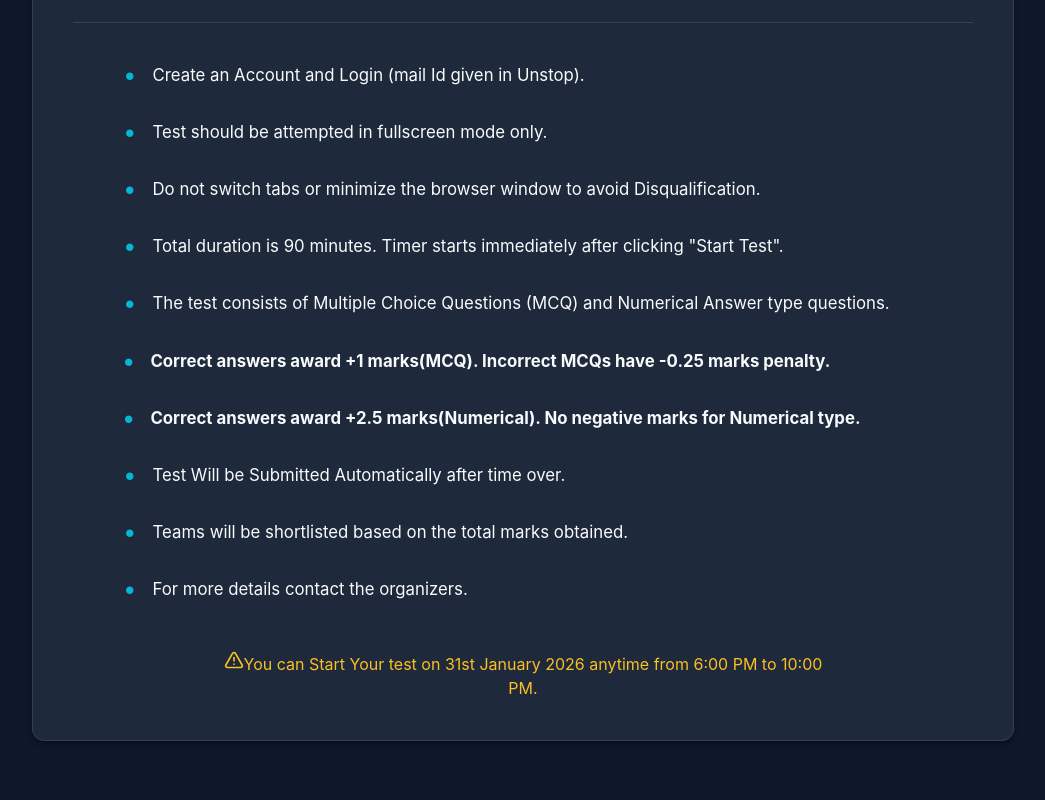
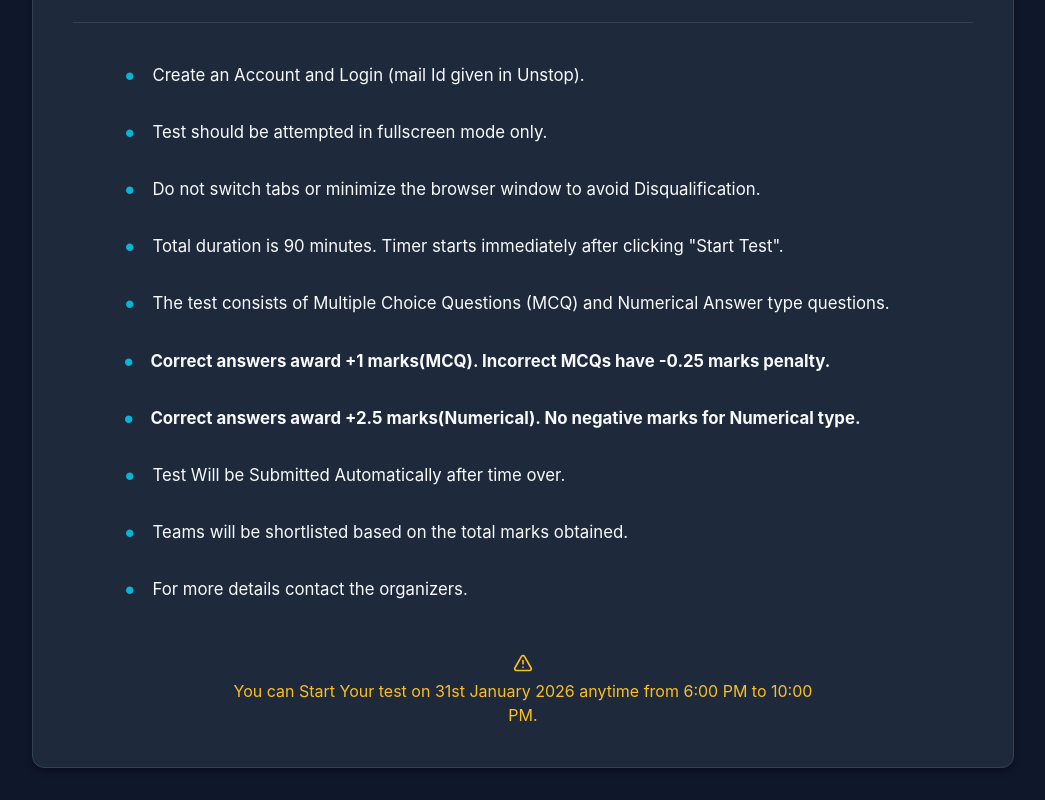
Before and after one commit to aruns-0610/e-cadathon-new, a React (Vite) app: page / in a window 1280 px wide. Shown: the part 941-1741 px from the top of the page, without its empty margins (117-1162 px from the left). Before the commit the page ends 1714 px from the top, so only its background shows below. Built offline with nearby package versions, Linux system fonts and the light colour scheme; no server answers.

Commit message:
Final Updates-2

```diff
--- a/src/components/Instructions.jsx
+++ b/src/components/Instructions.jsx
@@ -64,7 +64,7 @@ const Instructions = ({ onStartTest, user }) => {
                     ) : (
 
                         <div className="login-prompt">
-                            <p> <AlertTriangle className="text-yellow" size={20} />You can Start Your test on 31st January 2026 anytime from 6:00 PM to 10:00 PM.</p>
+                            <p> <div style={{ marginTop: "3px" }}><AlertTriangle className="text-yellow" size={20} /></div> You can Start Your test on 31st January 2026 anytime from 6:00 PM to 10:00 PM.</p>
                         </div>
 
                     )}
```
